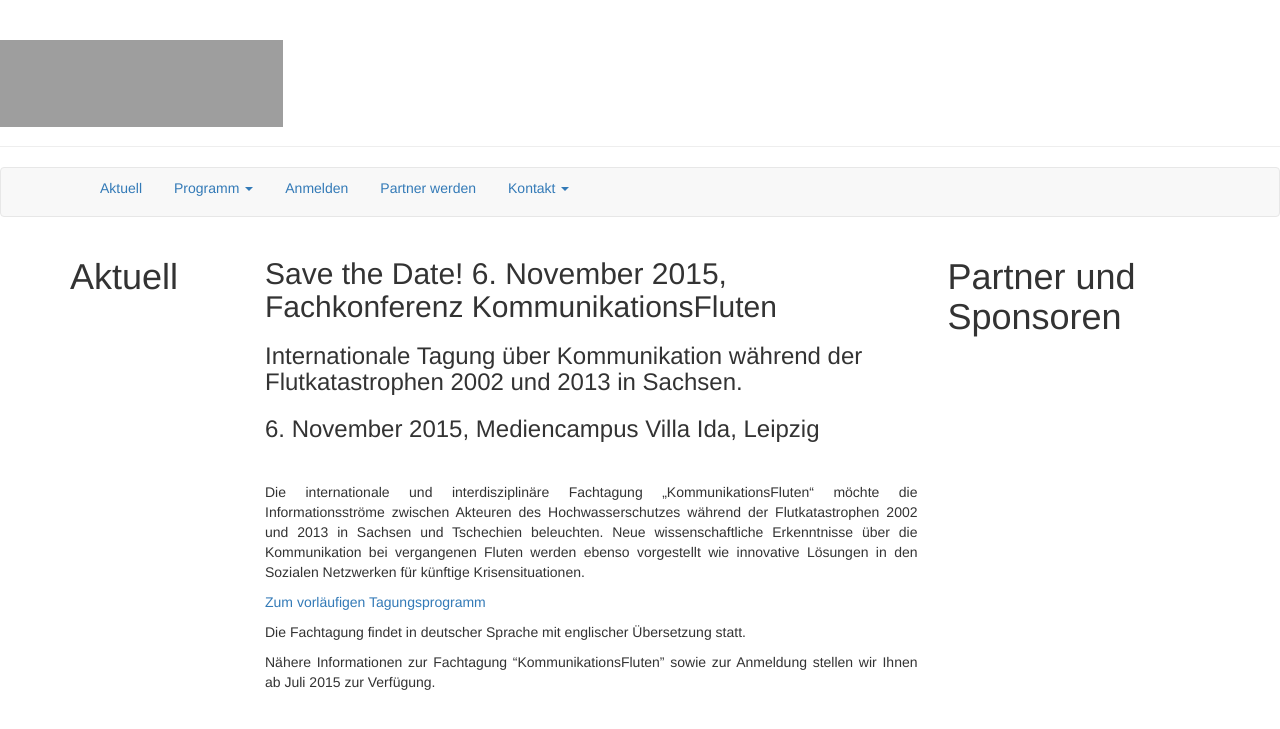
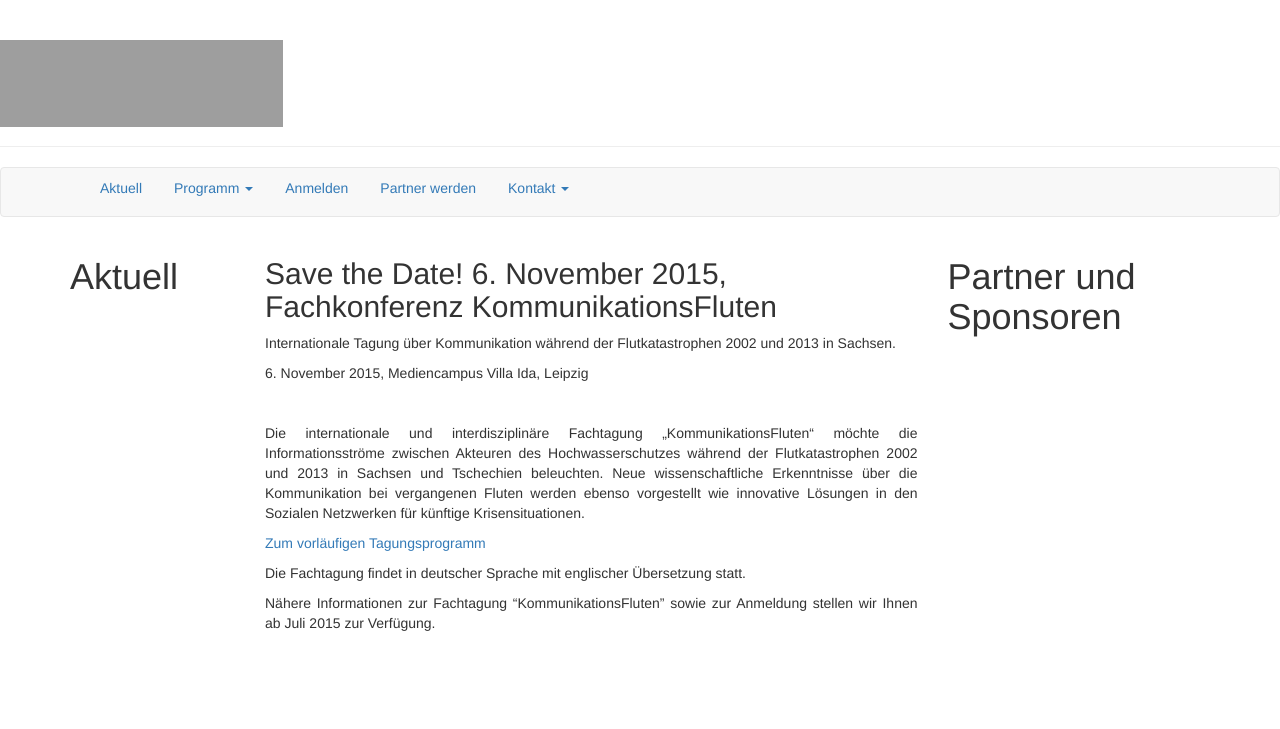
Before and after one commit to susedev/test, a Jekyll site: the page built from konferenz-kommunikationsfluten.html, in a window 1280 px wide. Shown: the top 729 px of the page. Built offline with Jekyll 4.4.1, drawn with Linux system fonts in a browser that asks for light colours; nearby versions of some CDN libraries; grey boxes are pictures that could not be loaded.

Commit message:
Edit from JekyllCMS

```diff
--- a/konferenz-kommunikationsfluten.html
+++ b/konferenz-kommunikationsfluten.html
@@ -3,9 +3,9 @@ title: Aktuell
 ---
 <h2>Save the Date! 6. November 2015, Fachkonferenz KommunikationsFluten</h2>
 
-<h3>Internationale Tagung &uuml;ber Kommunikation w&auml;hrend der Flutkatastrophen 2002 und 2013 in Sachsen.</h3>
+<p>Internationale Tagung &uuml;ber Kommunikation w&auml;hrend der Flutkatastrophen 2002 und 2013 in Sachsen.</p>
 
-<h3>6. November 2015, Mediencampus Villa Ida, Leipzig</h3>
+<p>6. November 2015, Mediencampus Villa Ida, Leipzig</p>
 
 <p>&nbsp;</p>
 
```
